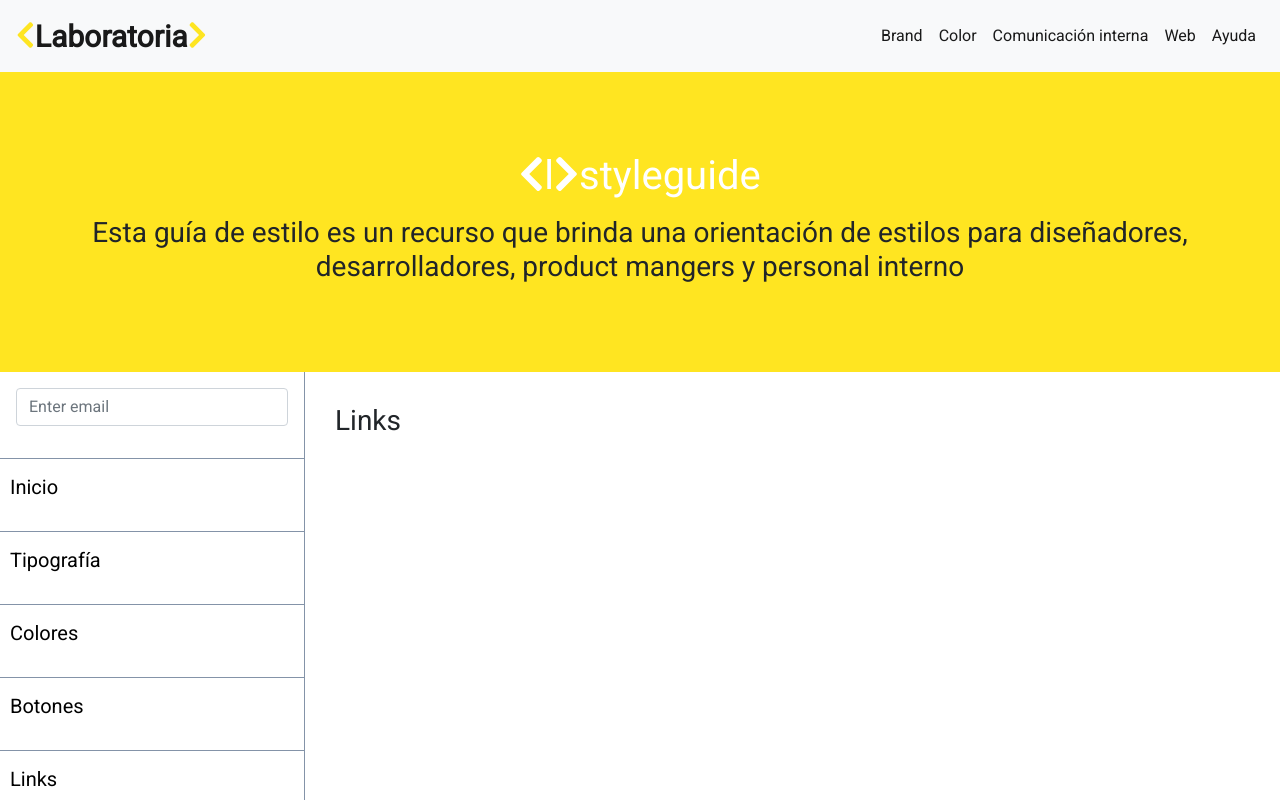
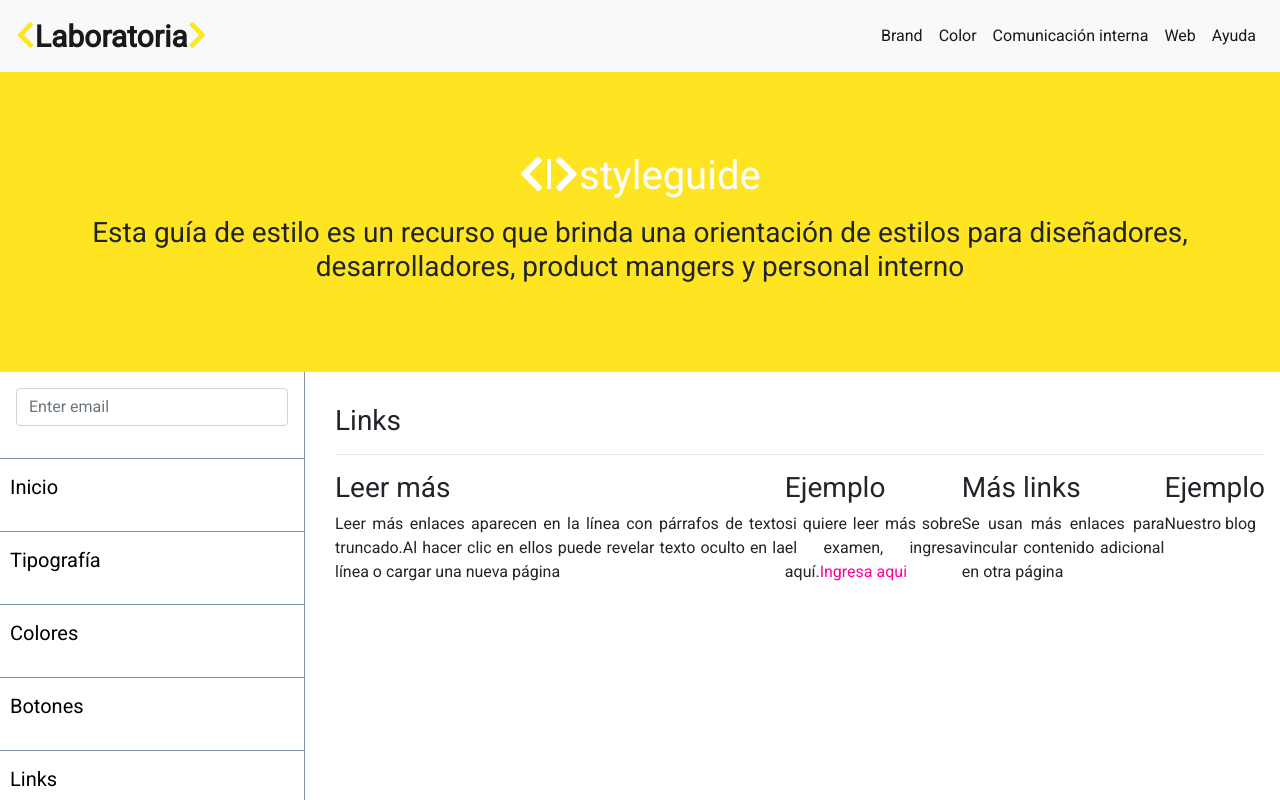
Before and after one commit to Rocciescobar/StyleGuide, a React (Create React App) app: page /links in a window 1280 px wide. Shown: the top 800 px of the page. Built offline with nearby package versions, Linux system fonts and the light colour scheme.

Commit message:
incluyendo sección links

```diff
--- a/src/components/Links.js
+++ b/src/components/Links.js
@@ -3,6 +3,25 @@
 const Links = () => (
   <div>
     <h3 className="mg">Links</h3>
+    <hr/>
+    <div className="flex text-justify">
+      <div >
+        <h3 className="">Leer más</h3>
+        <p>Leer más enlaces aparecen en la línea con párrafos de texto truncado.Al hacer clic en ellos puede revelar texto oculto en la línea o cargar una nueva página</p>
+      </div>
+      <div>
+        <h3 className="">Ejemplo</h3>
+        <p>si quiere leer más sobre el examen, ingresa aquí.<span className="color-fucsia">Ingresa aqui</span></p>
+      </div>
+      <div >
+        <h3 className="">Más links</h3>
+        <p>Se usan más enlaces para vincular contenido adicional en otra página</p>
+      </div>
+      <div>
+        <h3 className="">Ejemplo</h3>
+        <p>Nuestro blog</p>
+      </div>
+    </div>
   </div>
 )
 
```
